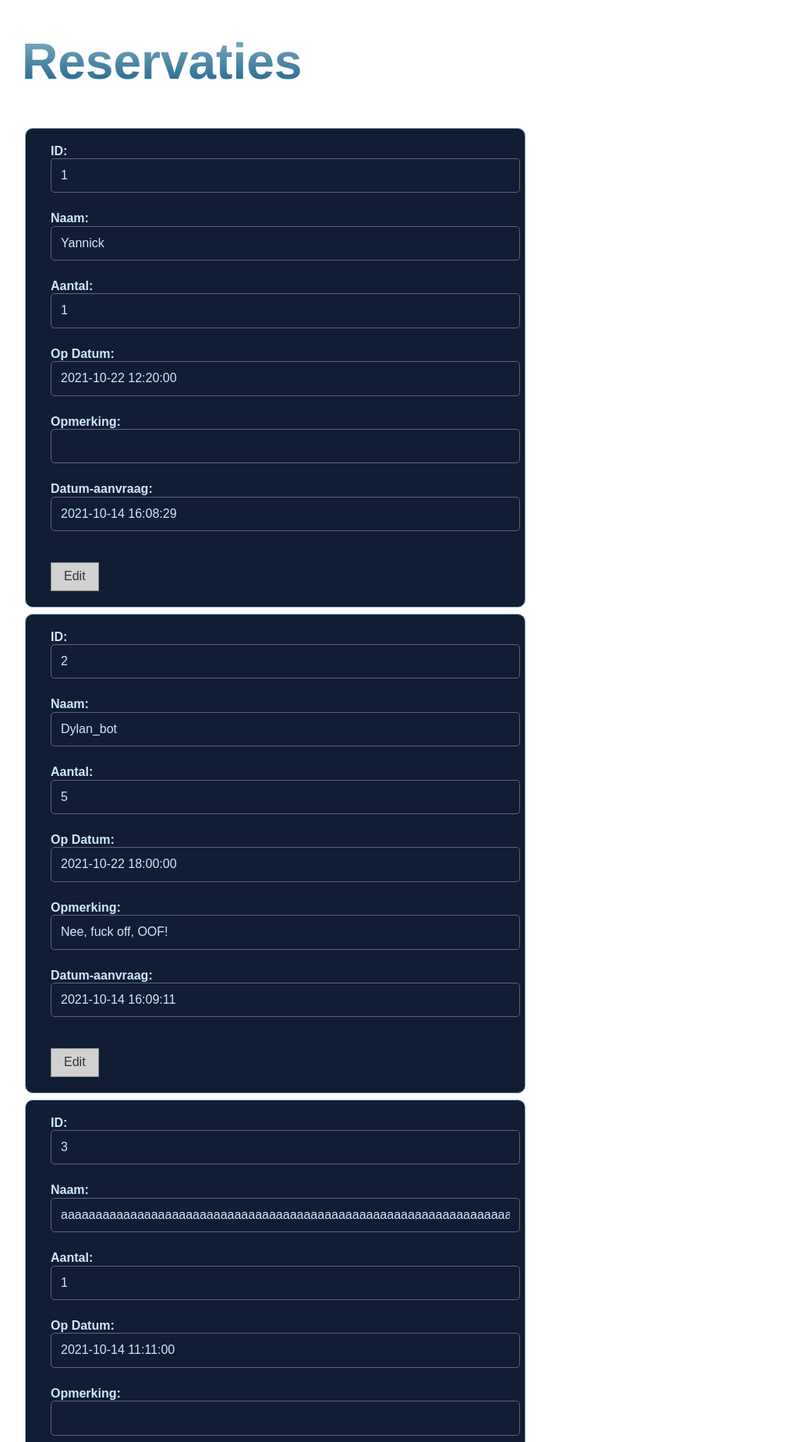
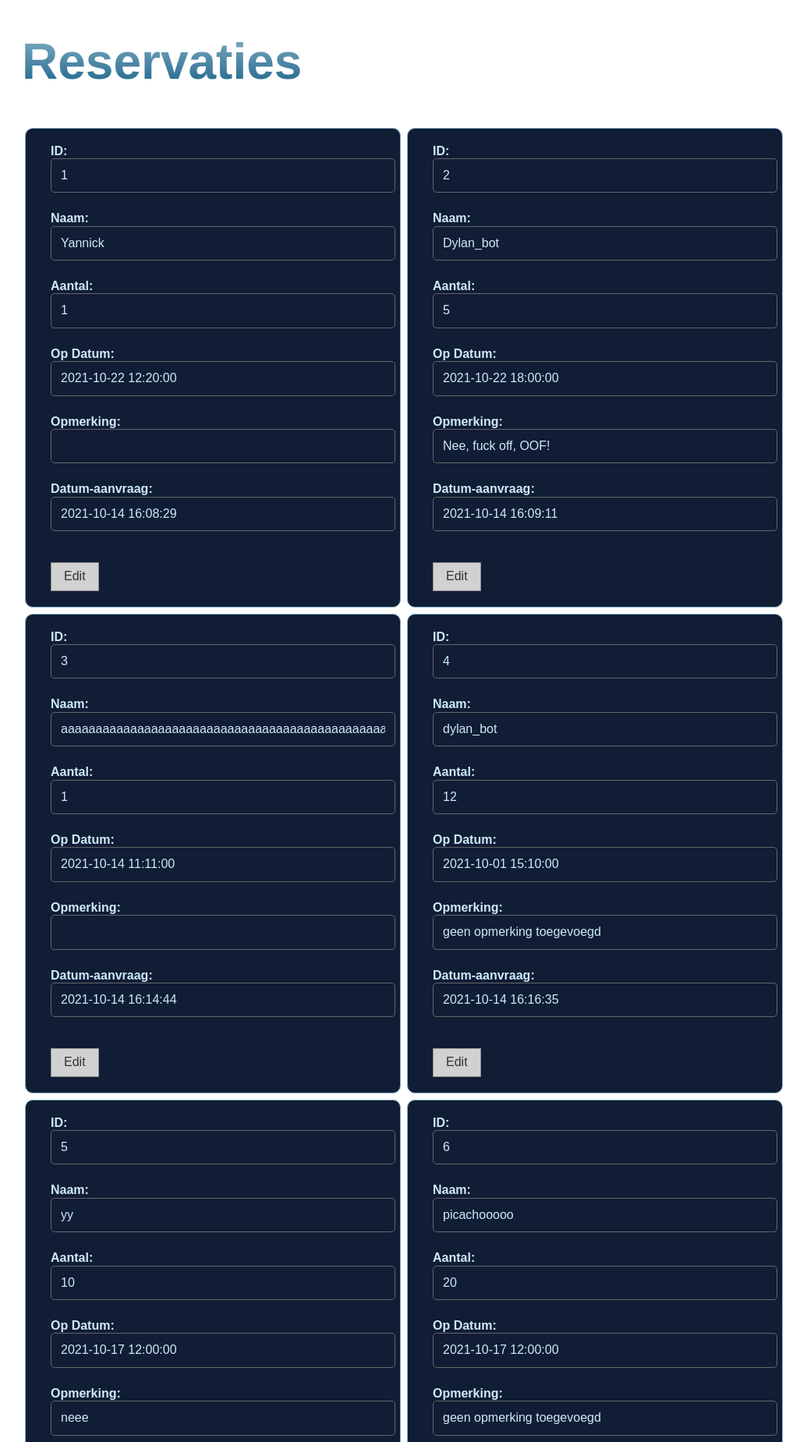
Before and after one commit to YannickMyxe/restaurant, a PHP site: page /admin/reservaties/ in a window 1280 px wide. Shown: the part 71-1920 px from the top of the page at 78% size, without its empty margins (3-1038 px from the left). Run offline with PHP 8.4, Linux system fonts and the light colour scheme; a user stored in the database is signed in; data comes from the database, SQL or seed files in the repository; some web fonts are replaced.

Commit message:
reservatie card verkleint voor meer cards per rij

```diff
--- a/css/main.css
+++ b/css/main.css
@@ -404,9 +404,8 @@ label{
     border: 1px solid var(--cl-primary-200);
     border-radius: 10px;
     margin: 0.25em;
-    max-width: 50vw;
     min-width: 25em;
-    width: 50em;
+    width: 30em;
     overflow-x: scroll;
 }
 
```
